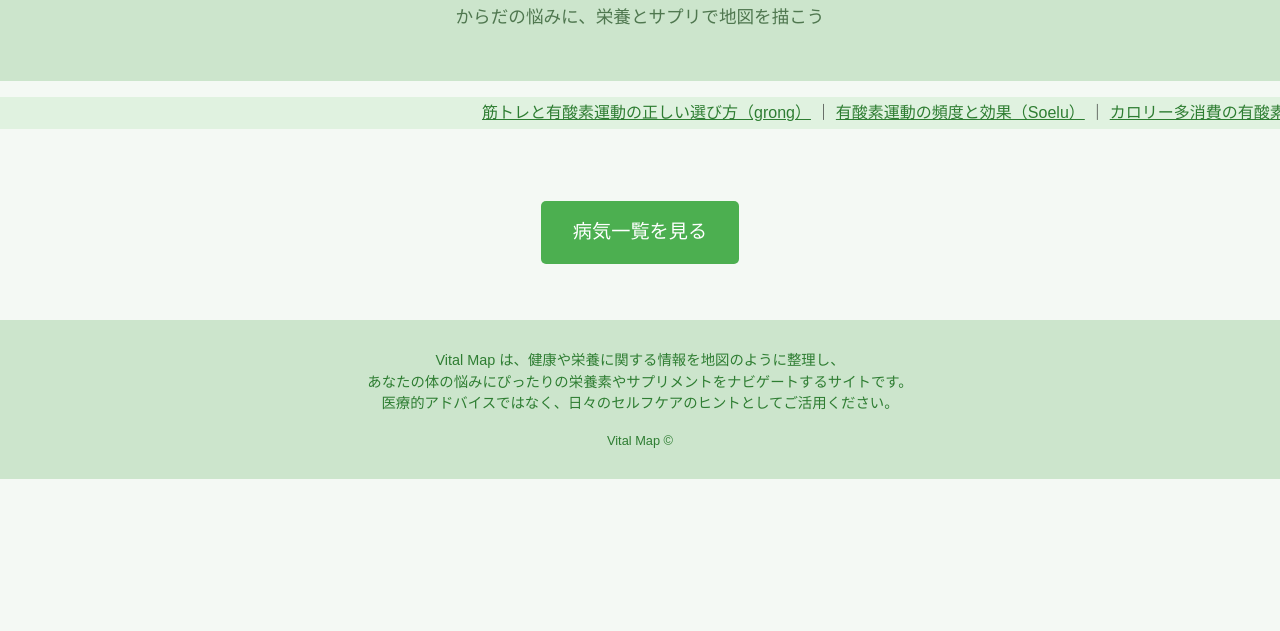
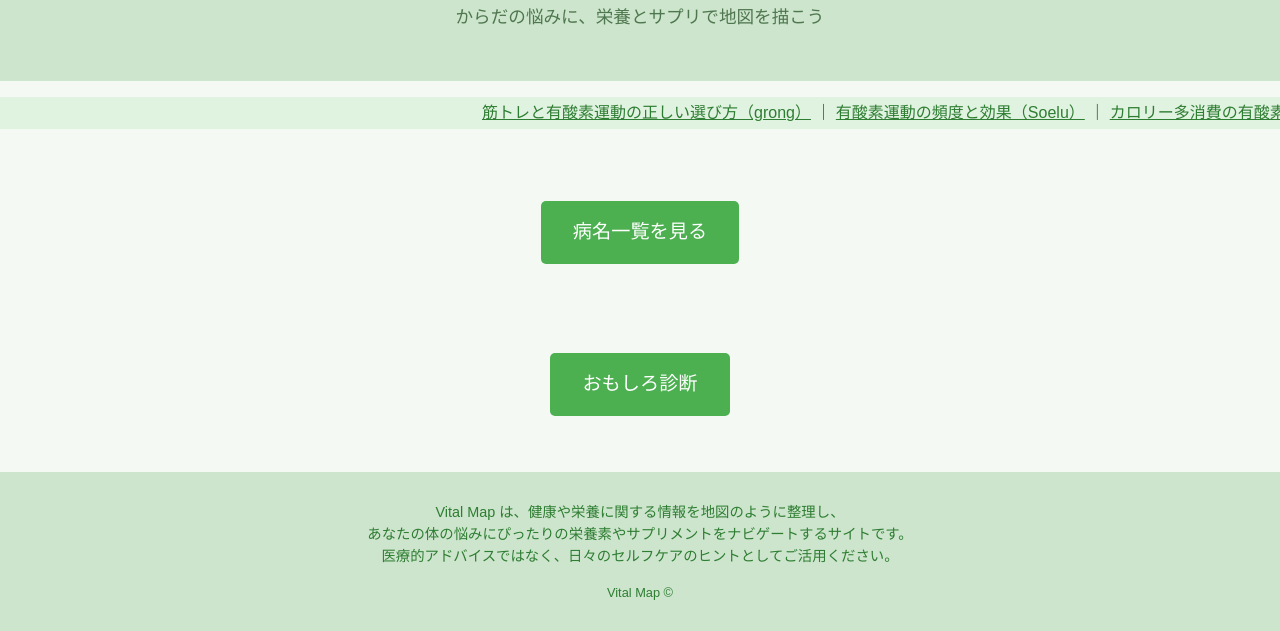
Before and after one commit to msktty/vital-map, a plain HTML site: page index.html in a window 1280 px wide. Shown: the part 294-925 px from the top of the page. Before the commit the page ends 800 px from the top, so only its background shows below. Drawn offline with Linux system fonts and the light colour scheme.

Commit message:
Update index.html

```diff
--- a/index.html
+++ b/index.html
@@ -28,8 +28,9 @@
 
   <main>
     <div style="text-align: center;">
-      <a href="byouki.html" class="btn">病気一覧を見る</a>
-    </div>
+  <a href="byouki.html" class="btn">病名一覧を見る</a><br><br>
+  <a href="fun-diagnosis.html" class="btn">おもしろ診断</a>
+</div>
   </main>
 
   <footer>
```
